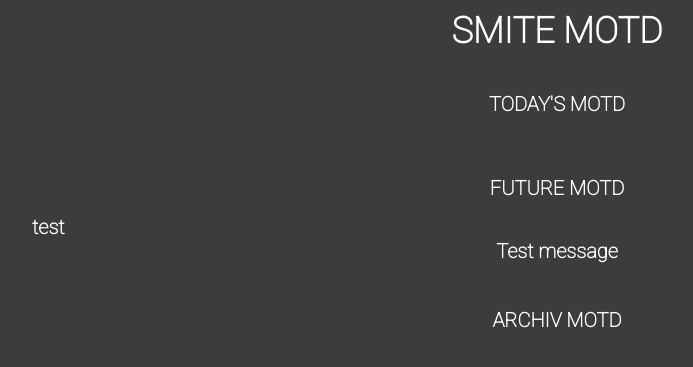
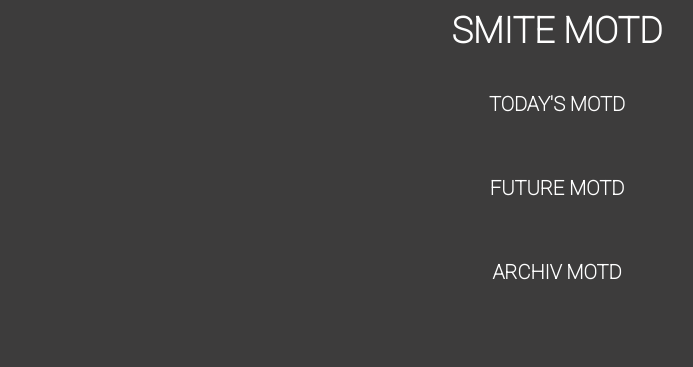
Before and after one commit to xNykram/smite_motd, a Django app: page / in a window 1280 px wide. Shown: the top 367 px of the page, without its empty margins (83-776 px from the left). Run offline with Django 3.2, Linux system fonts and the light colour scheme; data that the repository does not hold is empty; parts of the project's set-up code (start-up, migrations or seed data) failed here and were passed over.

Commit message:
Small adjusments on the page.

```diff
--- a/smite_lore/smite_lore/templates/motd/index.html
+++ b/smite_lore/smite_lore/templates/motd/index.html
@@ -25,8 +25,6 @@
         </div>
         <div class="main-sections main-con-next">
             <h4>FUTURE MOTD</h4>
-            <div>test</div>
-                {{test}}
             {% for row in future_motd %}
                 <div class="motdcell" style="padding:10px;">
                     {{row.name}}<br>
--- a/smite_lore/smite_lore/views.py
+++ b/smite_lore/smite_lore/views.py
@@ -4,13 +4,12 @@
 
 
 def match_list(request):
-    tomorrows = datetime.today() + timedelta(days=1)
-    future = tomorrows + timedelta(days=3)
+    today = datetime.today()
+    future = today + timedelta(days=3)
     yesterday = datetime.today() - timedelta(days=1)
     oldest_motd = yesterday - timedelta(days=30)
     todays_motd = Motd.objects.filter(date__day=datetime.today().day)
-    future_motd = Motd.objects.filter(date__range=[tomorrows, future])
-    archiv_motd = Motd.objects.filter(date__range=[oldest_motd, yesterday])
-    test = "Test message"
+    future_motd = Motd.objects.filter(date__range=[today, future])
+    archiv_motd = Motd.objects.filter(date__range=[oldest_motd, yesterday]).order_by('-date')
     return render(request, 'motd/index.html', {'todays_motd': todays_motd, 'future_motd': future_motd,
-                                               'archiv_motd': archiv_motd, 'test' : test})
+                                               'archiv_motd': archiv_motd})
```
